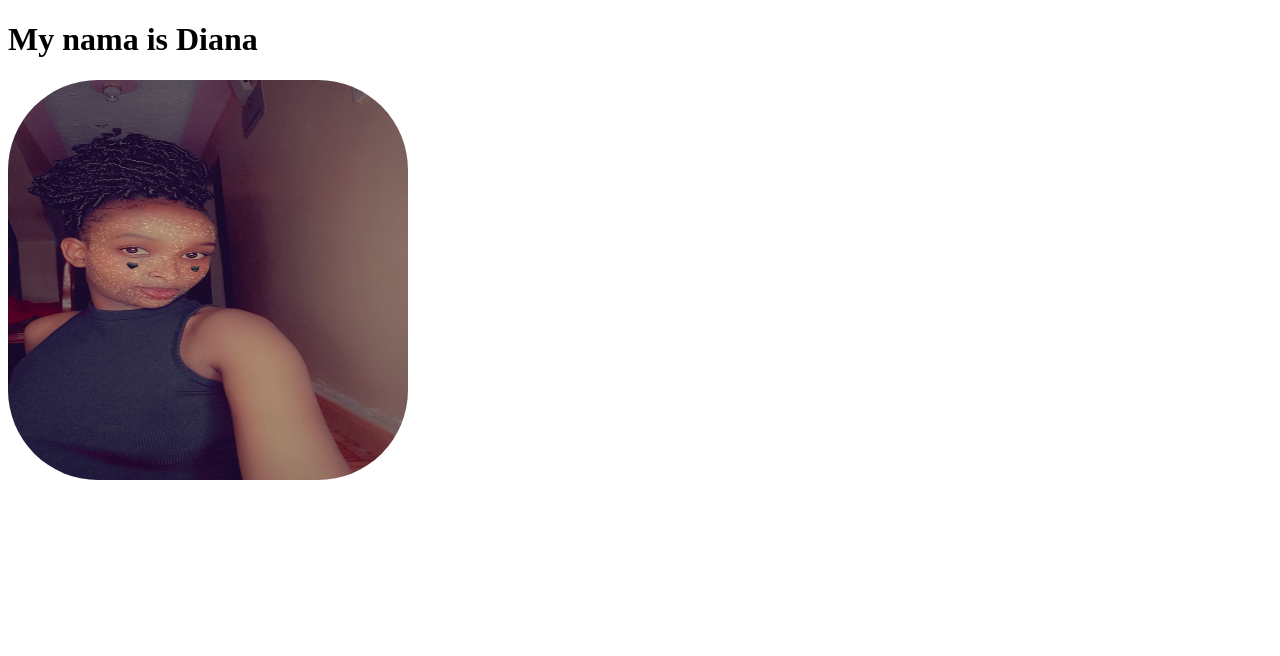
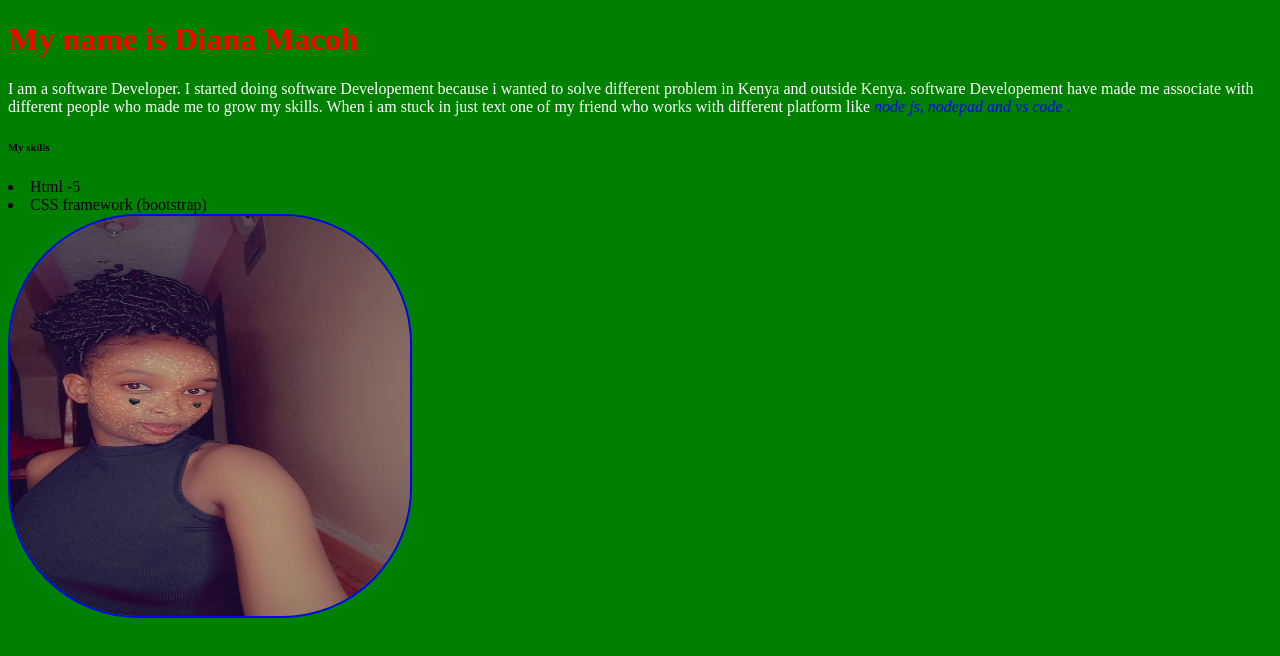
Before and after one commit to Stephen11221/65, a plain HTML site: page index.html in a window 1280 px wide. Drawn offline with Linux system fonts and the light colour scheme.

Commit message:
Add files via upload

```diff
--- a/index.html
+++ b/index.html
@@ -1,9 +1,36 @@
 <!DOCTYPE html>
 <head>
 <title></title>
+<style>
+body{
+background:green;
+border: 1px solid gray:
+}
+h1{
+color: red;
+
+}
+p{
+color: White;
+}
+span{
+color: blue;
+}
+</style>
 </head>
+
+
 <body>
-<h1>My nama is Diana</h1>
-<img src="WhatsApp Image 2023-09-17 at 22.15.25.jpeg" alt="" height="400px" width="400px" style="border-radius: 90px;">
+<h1>My name is Diana Macoh</h1>
+<p>I am a software Developer. I started doing software Developement because i wanted to solve different problem in Kenya and outside  Kenya. software Developement have made me associate with different people who made  me to grow my skills. When i am stuck in just text one of my friend who works with different platform like <span> <i>node js, nodepad and vs code </i>.</span>
+ </p>
+<h6>My skills </h6
+<ul>
+<li>Html -5</li>
+<li>CSS framework (bootstrap) </li>
+</ul>
+
+<img src="WhatsApp Image 2023-09-17 at 22.15.25.jpeg" alt="" height="400px" width="400px" style="border-radius: 130px; border: 2px solid blue">
+
 </body>
 </html>
```
